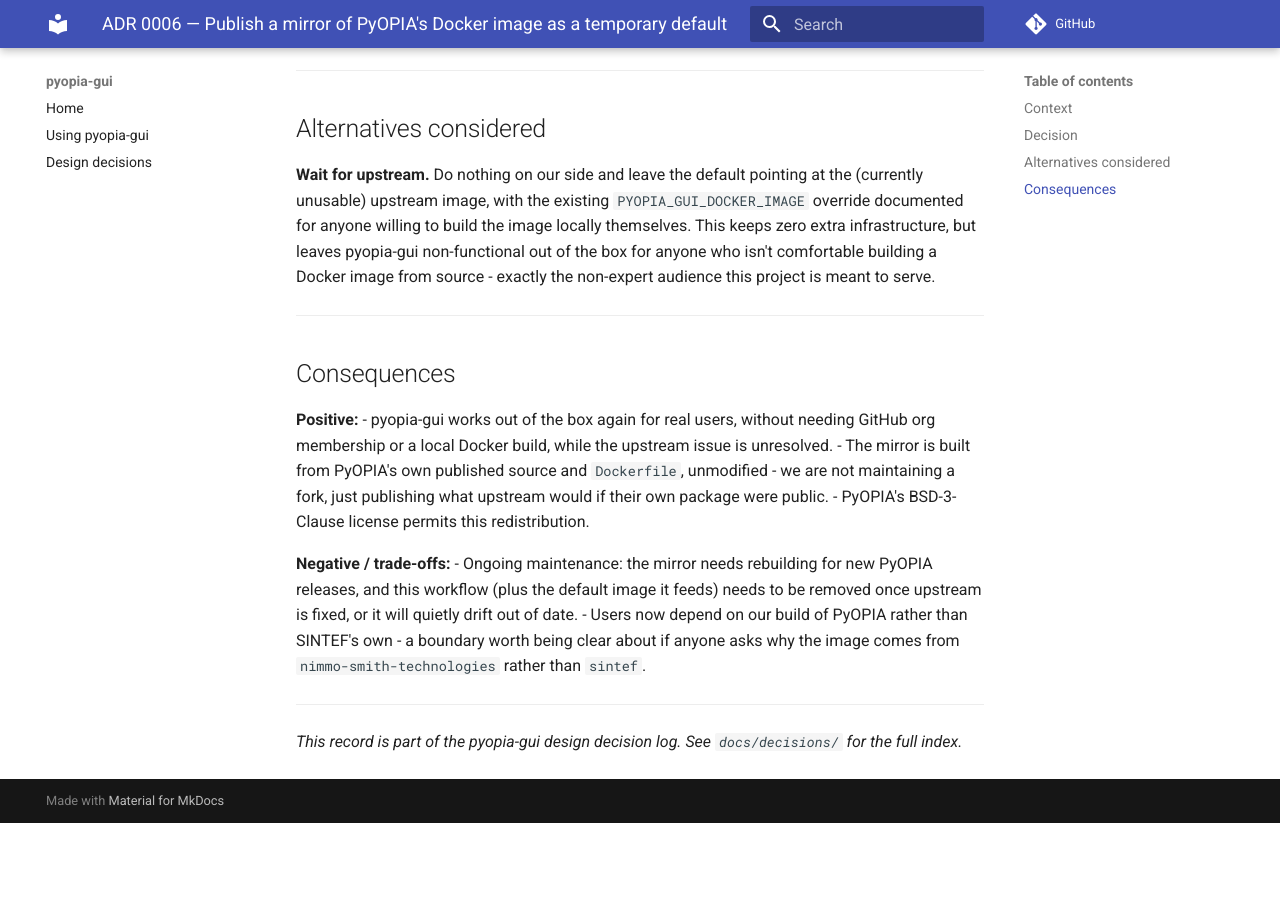
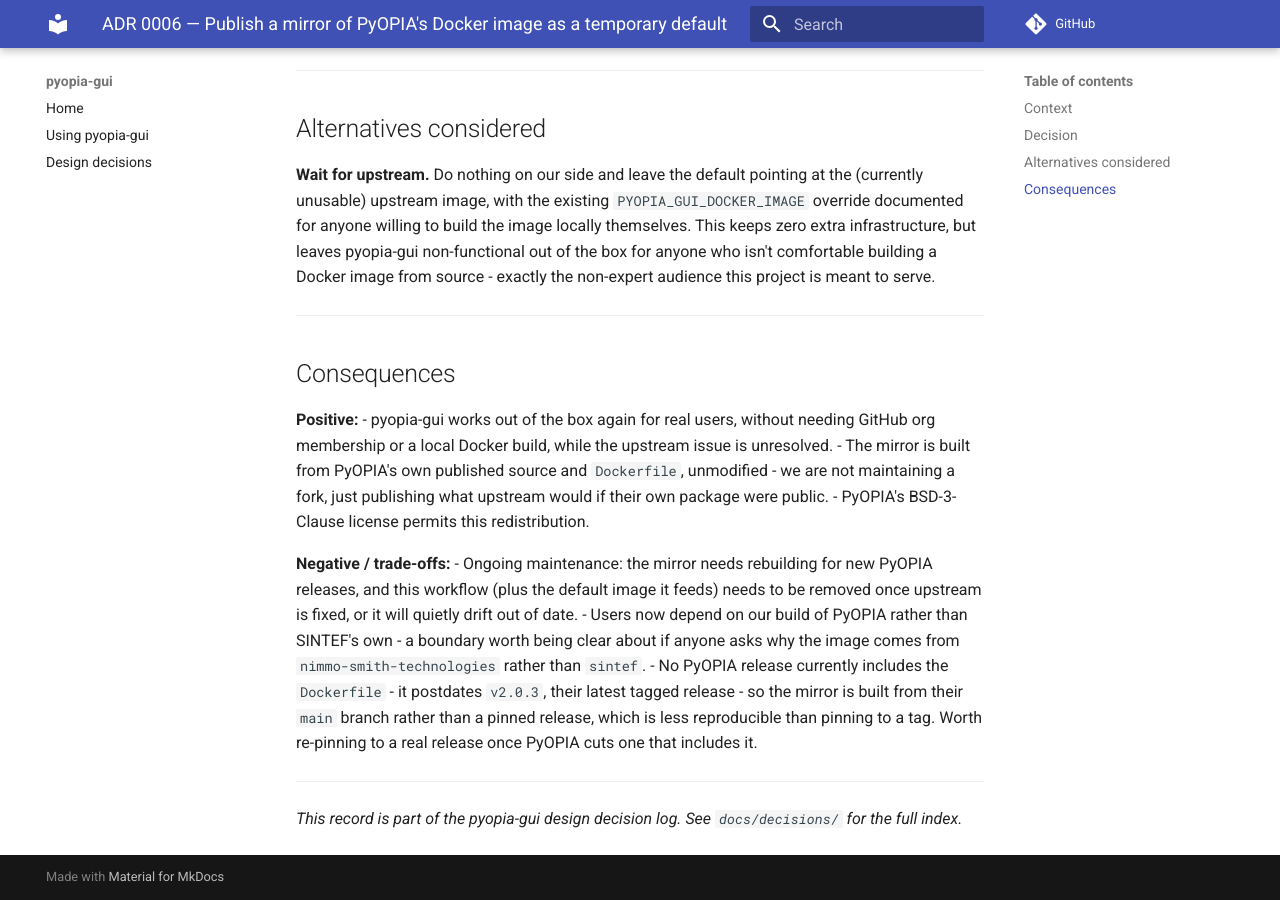
Before and after one commit to nimmo-smith-technologies/pyopia-gui, an MkDocs documentation site: the page built from docs/decisions/0006-2026-08-13-mirror-pyopia-image.md, in a window 1280 px wide and 900 px high, scrolled down 810 px. Built offline with MkDocs 1.6.1 and Material for MkDocs 9.7.7, drawn with Linux system fonts in a browser that asks for light colours; comment, search, counter and statistics services are not loaded; before the commit the page ends 1633 px from its top, so only the background shows below that.

Commit message:
Build the PyOPIA mirror from main, not v2.0.3
No PyOPIA release includes the Dockerfile yet - it postdates v2.0.3,
their latest tag - so main is the only ref that actually has it.
The first run failed with exactly this: "no such file or directory"
checking out the Dockerfile at v2.0.3.

Signed-off-by: Alex Nimmo Smith <alex@nimmosmith.co.uk>

```diff
--- a/docs/decisions/0006-2026-08-13-mirror-pyopia-image.md
+++ b/docs/decisions/0006-2026-08-13-mirror-pyopia-image.md
@@ -61,6 +61,10 @@ non-expert audience this project is meant to serve.
 - Users now depend on our build of PyOPIA rather than SINTEF's own - a boundary worth
   being clear about if anyone asks why the image comes from `nimmo-smith-technologies`
   rather than `sintef`.
+- No PyOPIA release currently includes the `Dockerfile` - it postdates `v2.0.3`,
+  their latest tagged release - so the mirror is built from their `main` branch
+  rather than a pinned release, which is less reproducible than pinning to a tag.
+  Worth re-pinning to a real release once PyOPIA cuts one that includes it.
 
 ---
 
```
Also changed, not shown: 1 other file.
